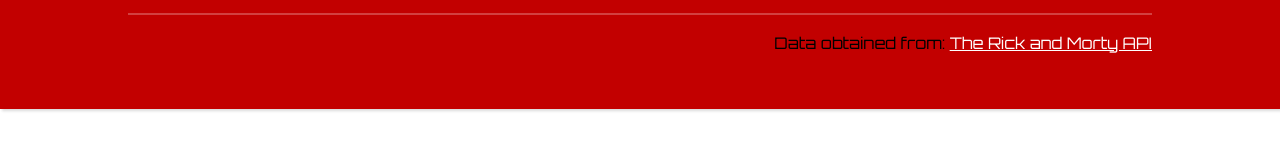
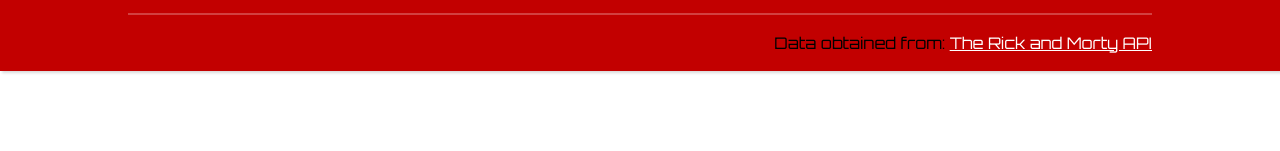
Before and after one commit to Cmrales26/RickAndMortyAPI, a plain HTML site: page index.html in a window 1280 px wide. Shown: the part 363-514 px from the top of the page. Drawn offline with nearby package versions, Linux system fonts and the light colour scheme; no server answers.

Commit message:
Change margin footer desing

```diff
--- a/style/index.css
+++ b/style/index.css
@@ -47,7 +47,10 @@
     width: 20rem;
 }
 .footer{
-    padding: 3% 10%;
+    width: 100%;
+    position: absolute;
+    bottom: 1;
+    padding: 3% 10% 0;
     background: #c20000;
     box-shadow: rgba(0, 0, 0, 0.15) 1.95px 1.95px 2.6px;
 }
```
